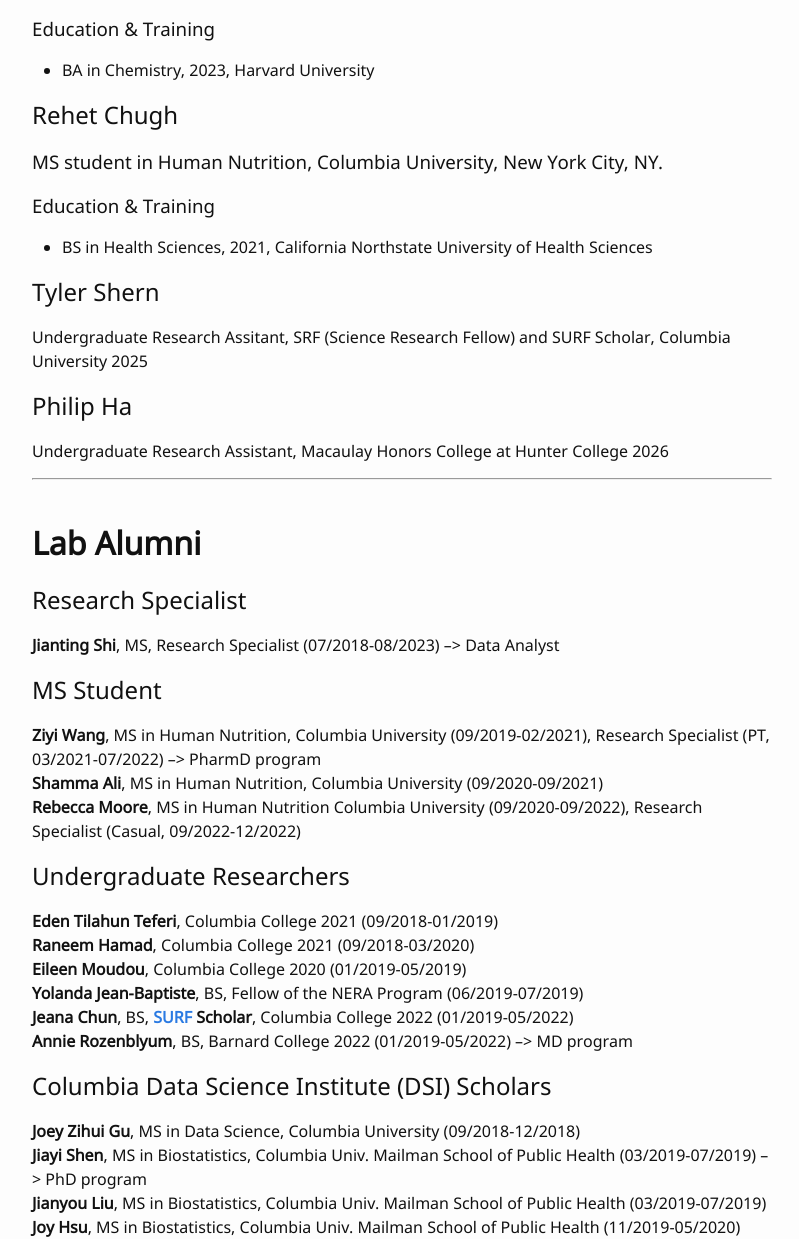
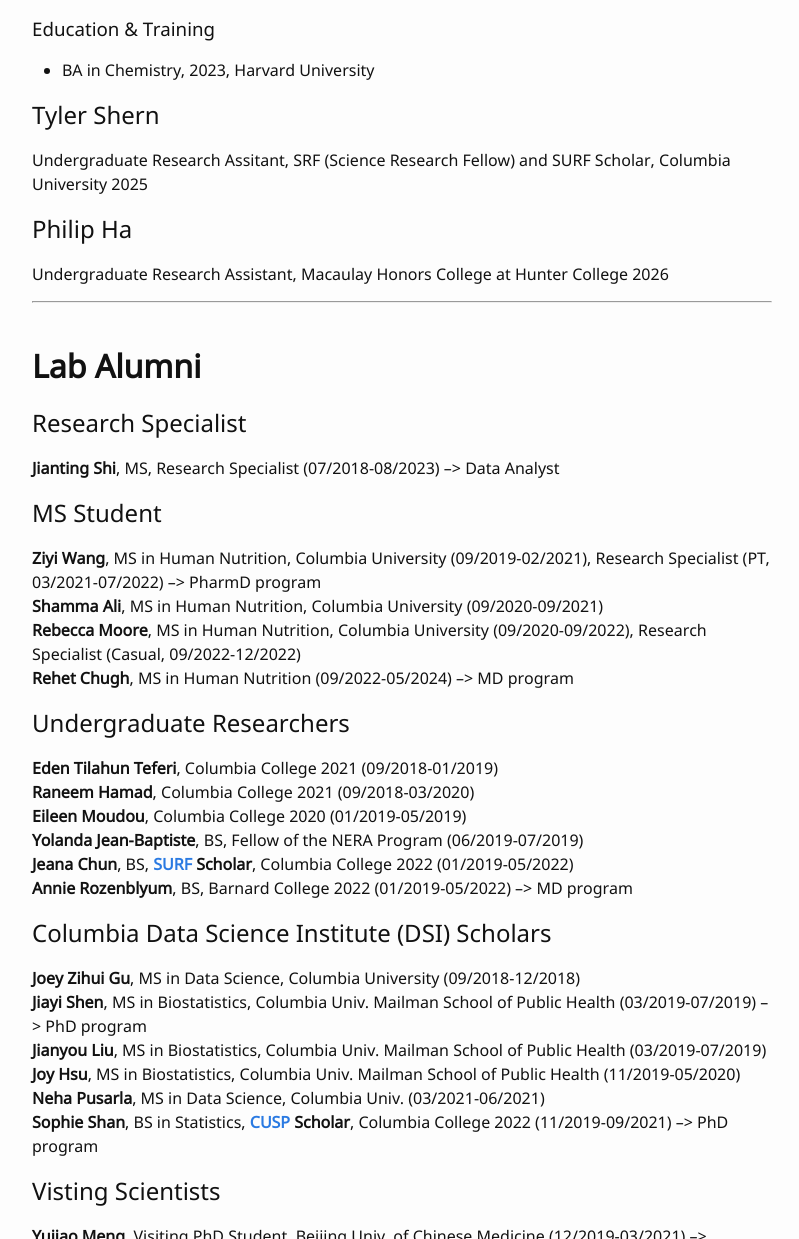
Before and after one commit to hanruizhang/zhanglab, a Jekyll site: the page built from 2_People.md, in a window 1280 px wide and 1400 px high, scrolled down 3224 px. Shown: the part 161-1400 px from the top of the window, without its empty margins (238-1037 px from the left). Built offline with Jekyll 4.4.1, drawn with Linux system fonts in a browser that asks for light colours; comment, search, counter and statistics services are not loaded.

Commit message:
Update 2_People.md

```diff
--- a/2_People.md
+++ b/2_People.md
@@ -89,11 +89,6 @@
 ### Education & Training
 - BA in Chemistry, 2023, Harvard University
 
-## Rehet Chugh
-### MS student in Human Nutrition, Columbia University, New York City, NY.
-### Education & Training
-- BS in Health Sciences, 2021, California Northstate University of Health Sciences
-
 ## Tyler Shern
 #### Undergraduate Research Assitant, SRF (Science Research Fellow) and SURF Scholar, Columbia University 2025
 
@@ -110,7 +105,9 @@
 ## MS Student
 **Ziyi Wang**, MS in Human Nutrition, Columbia University (09/2019-02/2021), Research Specialist (PT, 03/2021-07/2022) –> PharmD program
 **Shamma Ali**, MS in Human Nutrition, Columbia University (09/2020-09/2021)
-**Rebecca Moore**, MS in Human Nutrition Columbia University (09/2020-09/2022), Research Specialist (Casual, 09/2022-12/2022)
+**Rebecca Moore**, MS in Human Nutrition, Columbia University (09/2020-09/2022), Research Specialist (Casual, 09/2022-12/2022)
+**Rehet Chugh**, MS in Human Nutrition (09/2022-05/2024) –> MD program
+
 
 ## Undergraduate Researchers
 **Eden Tilahun Teferi**, Columbia College 2021 (09/2018-01/2019)
```
